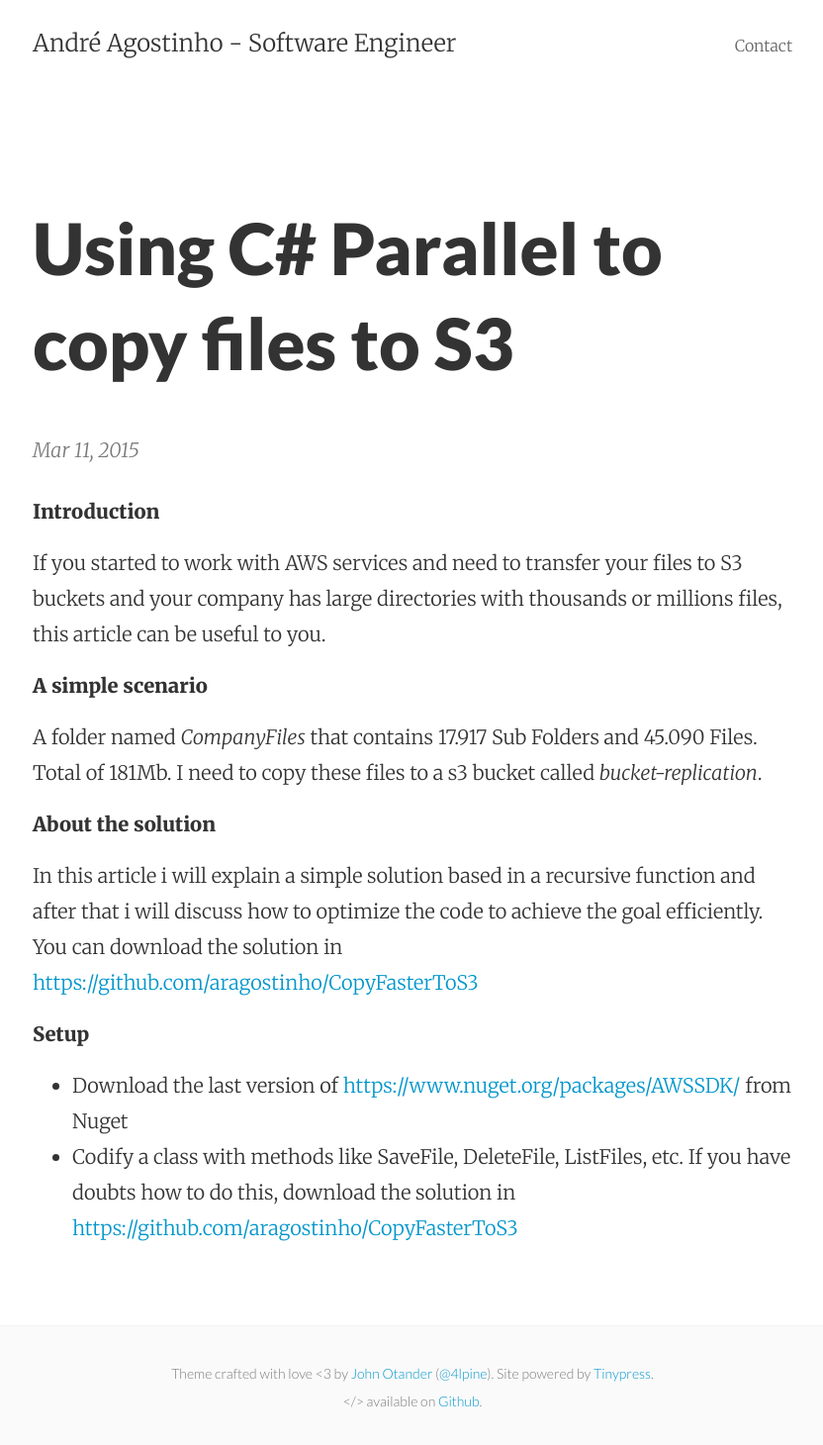
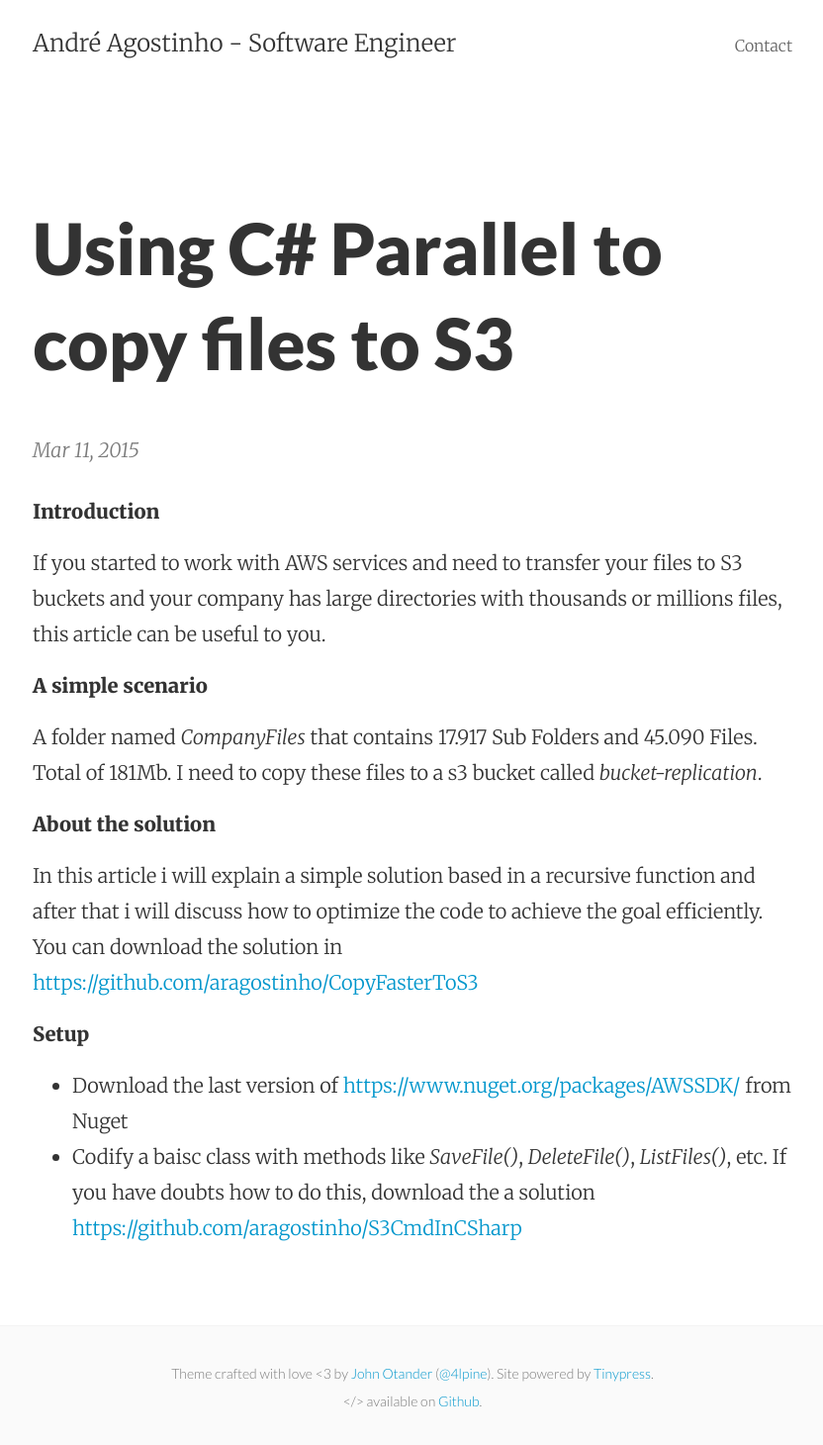
Before and after one commit to aragostinho/aragostinho.github.io, a Jekyll site: the page built from _posts/2015-03-11-titulo-teste.markdown, in a window 1280 px wide. Shown: the whole page at 99% size, without its empty margins (223-1055 px from the left). Built offline with Jekyll 4.4.1, drawn with Linux system fonts in a browser that asks for light colours.

Commit message:
Post update: Using C# Parallel to copy files to S3

```diff
--- a/_posts/2015-03-11-titulo-teste.markdown
+++ b/_posts/2015-03-11-titulo-teste.markdown
@@ -20,4 +20,5 @@ In this article i will explain a simple solution based in a recursive function a
 **Setup**
 
 * Download the last version of [https://www.nuget.org/packages/AWSSDK/](Amazon SDK for .Net) from Nuget
-* Codify a class with methods like SaveFile, DeleteFile, ListFiles, etc.  If you have doubts how to do this, download the solution in [https://github.com/aragostinho/CopyFasterToS3](https://github.com/aragostinho/CopyFasterToS3)
+* Codify a baisc class with methods like *SaveFile()*, *DeleteFile()*, *ListFiles()*, etc.  If you have doubts how to do this, download the a solution [https://github.com/aragostinho/S3CmdInCSharp
+](BAmazonS3)
```
